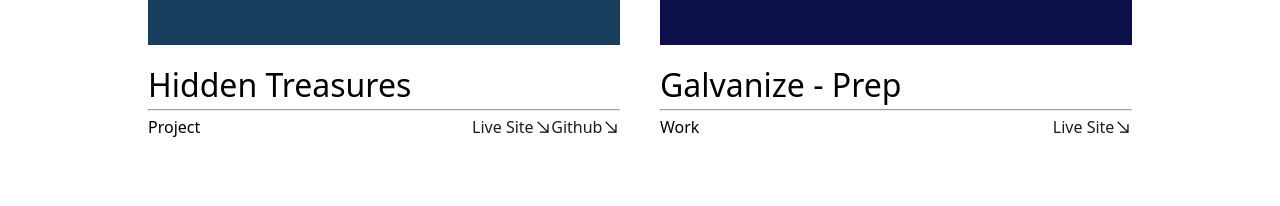
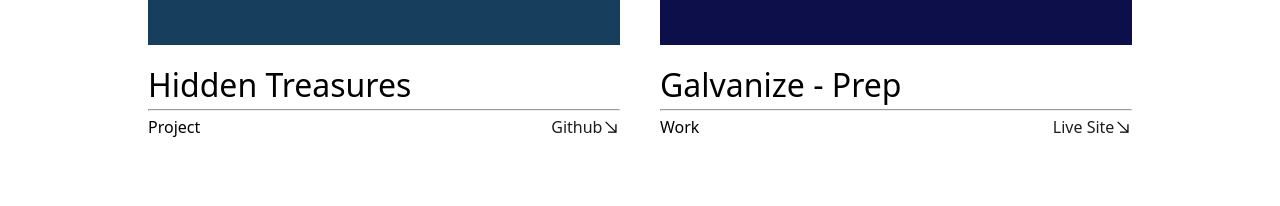
Before and after one commit to matthewmata/portfolio-v2, a React (Create React App) app: page / in a window 1280 px wide. Shown: the part 2611-2817 px from the top of the page. Built offline with nearby package versions, Linux system fonts and the light colour scheme.

Commit message:
fixed url for hidden treasures

```diff
--- a/src/components/Work/Project.js
+++ b/src/components/Work/Project.js
@@ -1,9 +1,9 @@
-import Arrow from "../../SVGs/ArrowBlack"
+import Arrow from "../../SVGs/ArrowBlack";
 
 const Project = ({ name, image, url, github, backgroundColor, type }) => {
   return (
     <article className="project">
-      <a href={url} target="_blank" rel="noreferrer">
+      <a href={url || github} target="_blank" rel="noreferrer">
         <div
           className="tile-image"
           style={{ backgroundColor: backgroundColor }}
@@ -16,12 +16,14 @@
       <div className="row">
         <h4>{type}</h4>
         <h4>
+          {url && (
             <a href={url} target="_blank" rel="noreferrer">
               <span>Live Site</span>
               <span>
                 <Arrow />
               </span>
             </a>
+          )}
           {github && (
             <a href={github} target="_blank" rel="noreferrer">
               <span>Github</span>
--- a/src/components/Work/projects-list.js
+++ b/src/components/Work/projects-list.js
@@ -23,7 +23,7 @@
   {
     name: "Hidden Treasures",
     image: HIDDEN_TREASURES,
-    url: "#",
+    // url: "#",
     github: "https://github.com/matthewmata/hidden-treasures",
     type: "Project",
     backgroundColor: "#183E5E",
```
Lines whose indentation alone changed are shown as unchanged.
